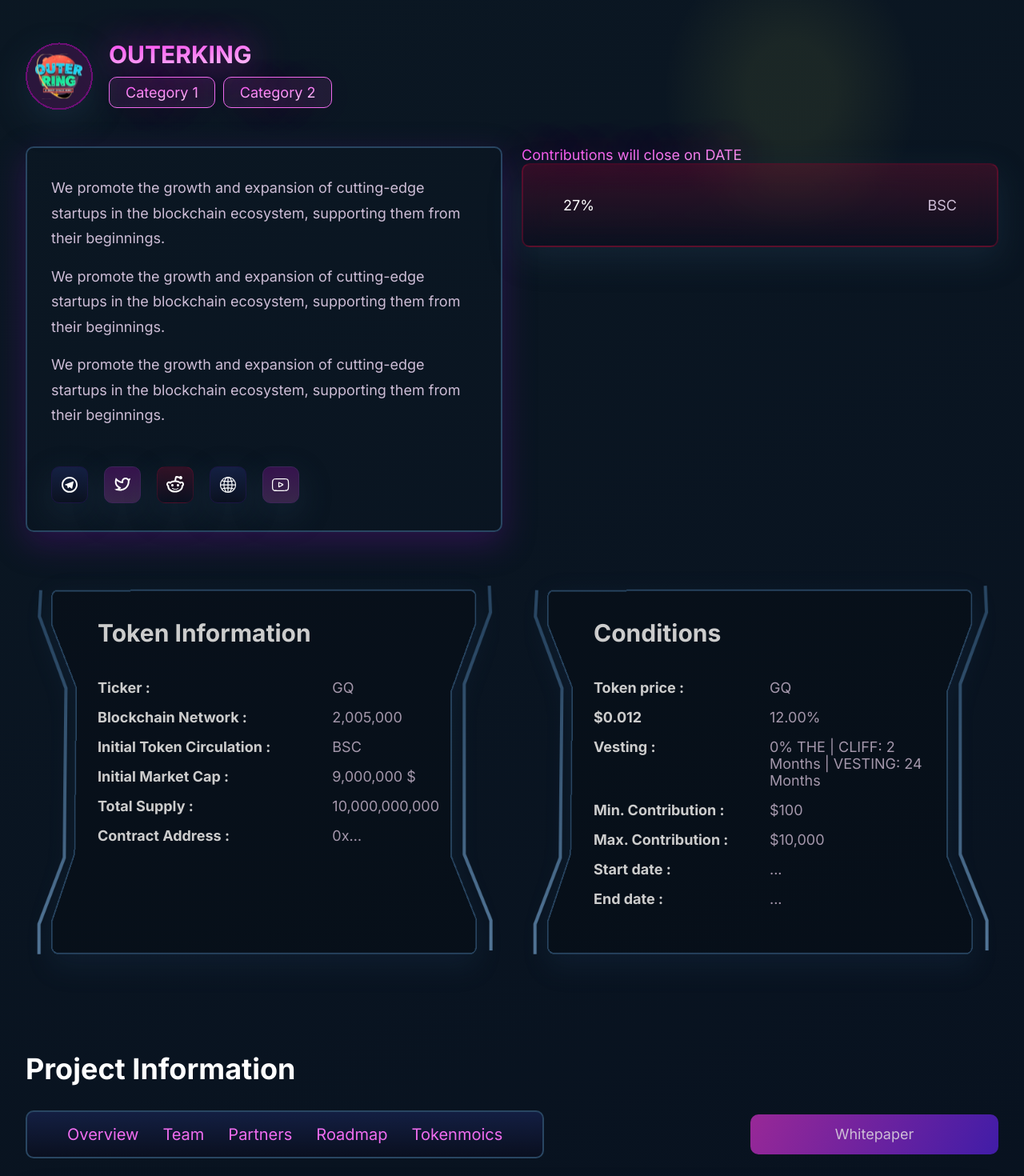
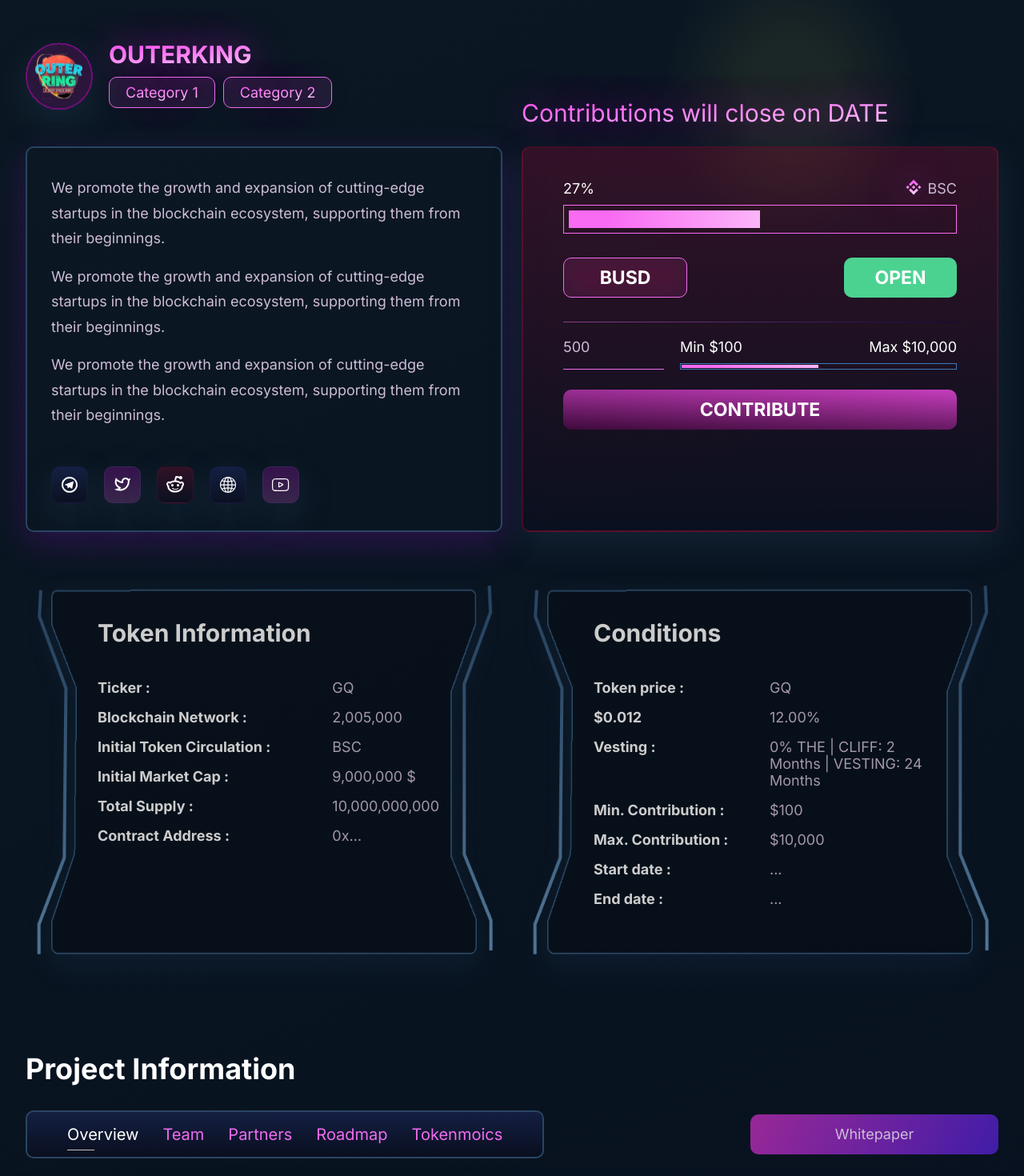
Before and after one commit to tayyabferozi/presale-news, a React (Create React App) app: page /presale-item in a window 1280 px wide. Shown: the part 80-1550 px from the top of the page at 80% size. Built offline with nearby package versions, Linux system fonts and the light colour scheme.

Commit message:
complete

```diff
--- a/src/pages/Presale/TokenDetails/index.jsx
+++ b/src/pages/Presale/TokenDetails/index.jsx
@@ -61,16 +61,47 @@
               </div>
             </div>
           </div>
-          <div className="col-lg-6">
-            <div className="text-glowy-pink text-gradient-pink">
+          <div className="col-lg-6 p-relative">
+            <h3 className="fw-400 contribution-text text-glowy-pink text-gradient-pink">
               Contributions will close on DATE
-            </div>
+            </h3>
 
             <div className="box box-2">
               <div className="d-flex justify-content-between">
                 <div className="text-white">27%</div>
-                <div className="d-flex align-items-center gap-2">BSC</div>
+                <div className="d-flex align-items-center gap-2">
+                  <div className="logo-container">
+                    <img src="/assets/vectors/logo-bsc-2.svg" alt="bsc" />
+                  </div>
+                  BSC
+                </div>
               </div>
+
+              <div className="progress-wrap mt-10">
+                <div className="progress" style={{ width: "50%" }}></div>
+              </div>
+
+              <div className="btns mt-30">
+                <button className="btn">BUSD</button>
+                <button className="btn">OPEN</button>
+              </div>
+
+              <div className="hr mt-30"></div>
+
+              <div className="ranger">
+                <div className="ranger-left">500</div>
+                <div className="ranger-right">
+                  <div className="d-flex justify-content-between">
+                    <div className="text-white">Min $100</div>
+                    <div className="text-white">Max $10,000</div>
+                  </div>
+                  <div className="progress-wrap mt-10">
+                    <div className="progress" style={{ width: "50%" }}></div>
+                  </div>
+                </div>
+              </div>
+
+              <div className="btn btn-contribute">CONTRIBUTE</div>
             </div>
           </div>
           <div className="col-xl-6">
@@ -83,35 +114,35 @@
               <h3>Token Information</h3>
 
               <div className="row gy-3 mt-4">
-                <div className="col-lg-8">
+                <div className="col-md-8">
                   <strong>Ticker :</strong>
                 </div>
-                <div className="col-lg-4">GQ</div>
+                <div className="col-md-4">GQ</div>
 
-                <div className="col-lg-8">
+                <div className="col-md-8">
                   <strong>Blockchain Network :</strong>
                 </div>
-                <div className="col-lg-4">2,005,000</div>
+                <div className="col-md-4">2,005,000</div>
 
-                <div className="col-lg-8">
+                <div className="col-md-8">
                   <strong>Initial Token Circulation : </strong>
                 </div>
-                <div className="col-lg-4">BSC</div>
+                <div className="col-md-4">BSC</div>
 
-                <div className="col-lg-8">
+                <div className="col-md-8">
                   <strong>Initial Market Cap :</strong>
                 </div>
-                <div className="col-lg-4">9,000,000 $</div>
+                <div className="col-md-4">9,000,000 $</div>
 
-                <div className="col-lg-8">
+                <div className="col-md-8">
                   <strong>Total Supply :</strong>
                 </div>
-                <div className="col-lg-4">10,000,000,000</div>
+                <div className="col-md-4">10,000,000,000</div>
 
-                <div className="col-lg-8">
+                <div className="col-md-8">
                   <strong>Contract Address :</strong>
                 </div>
-                <div className="col-lg-4">0х…</div>
+                <div className="col-md-4">0х…</div>
               </div>
             </div>
           </div>
@@ -125,42 +156,42 @@
               <h3>Conditions</h3>
 
               <div className="row gy-3 mt-4">
-                <div className="col-lg-6">
+                <div className="col-md-6">
                   <strong>Token price :</strong>
                 </div>
-                <div className="col-lg-6">GQ</div>
+                <div className="col-md-6">GQ</div>
 
-                <div className="col-lg-6">
+                <div className="col-md-6">
                   <strong>$0.012</strong>
                 </div>
-                <div className="col-lg-6">12.00%</div>
+                <div className="col-md-6">12.00%</div>
 
-                <div className="col-lg-6">
+                <div className="col-md-6">
                   <strong>Vesting :</strong>
                 </div>
-                <div className="col-lg-6">
+                <div className="col-md-6">
                   0% THE | CLIFF: 2 Months | VESTING: 24 Months
                 </div>
 
-                <div className="col-lg-6">
+                <div className="col-md-6">
                   <strong>Min. Contribution :</strong>
                 </div>
-                <div className="col-lg-6">$100</div>
+                <div className="col-md-6">$100</div>
 
-                <div className="col-lg-6">
+                <div className="col-md-6">
                   <strong>Max. Contribution :</strong>
                 </div>
-                <div className="col-lg-6">$10,000</div>
+                <div className="col-md-6">$10,000</div>
 
-                <div className="col-lg-6">
+                <div className="col-md-6">
                   <strong>Start date :</strong>
                 </div>
-                <div className="col-lg-6">...</div>
+                <div className="col-md-6">...</div>
 
-                <div className="col-lg-6">
+                <div className="col-md-6">
                   <strong>End date :</strong>
                 </div>
-                <div className="col-lg-6">...</div>
+                <div className="col-md-6">...</div>
               </div>
             </div>
           </div>
@@ -171,7 +202,7 @@
 
           <div className="info-head">
             <div className="tabs">
-              <div className="tab">Overview</div>
+              <div className="tab active">Overview</div>
               <div className="tab">Team</div>
               <div className="tab">Partners</div>
               <div className="tab">Roadmap</div>
@@ -191,11 +222,11 @@
 
             <h3 className="mt-50">Gamium is building:</h3>
 
-            <div className="d-flex gap-1 mt-10">
-              <strong className="text-white flex-shrink-0 mt-1">
+            <div className="d-sm-flex gap-1 mt-10">
+              <strong className="text-white flex-shrink-0 mt-1 d-inline-block">
                 The Avatar :{" "}
               </strong>
-              <p>
+              <p className="d-inline-block">
                 A digital identity that can be used across all web 3 and
                 metaverse applications, allowing unique interoperability and
                 usabillity.
--- a/src/styles/_utilities.scss
+++ b/src/styles/_utilities.scss
@@ -430,3 +430,7 @@
     transform: scale3d(1, 1, 1);
   }
 }
+
+.p-relative {
+  position: relative;
+}
--- a/src/styles/styles.scss
+++ b/src/styles/styles.scss
@@ -889,9 +889,20 @@
   }
 
   .details-body {
+    .contribution-text {
+      position: absolute;
+      top: -60px;
+
+      @media screen and (max-width: 991px) {
+        position: static;
+        margin-bottom: 30px;
+      }
+    }
+
     .box {
       padding: 34px 30px;
       border-radius: 10px;
+      height: 100%;
 
       &.box-1 {
         box-shadow: 0px 14px 40px 0px #6414935e;
@@ -908,6 +919,111 @@
         box-shadow: 0px 14px 40px rgba(41, 70, 98, 0.31);
         backdrop-filter: blur(16px);
         padding: 40px 50px;
+
+        @media screen and (max-width: 575px) {
+          padding: 20px;
+        }
+
+        .logo-container {
+          position: relative;
+          width: 20px;
+          height: 20px;
+
+          img {
+            position: absolute;
+            left: 50%;
+            top: 50%;
+            transform: translate(-50%, -50%);
+          }
+        }
+
+        .btn {
+          font-weight: bold;
+          font-size: 23px;
+          color: #fff;
+        }
+
+        .btns {
+          display: flex;
+          justify-content: space-between;
+
+          @media screen and (max-width: 575px) {
+            flex-direction: column;
+            gap: 10px;
+
+            & > * {
+              width: 100% !important;
+            }
+          }
+
+          .btn {
+            &:nth-child(1) {
+              width: 155px;
+              height: 50px;
+              background: rgba(239, 105, 239, 0.09);
+              backdrop-filter: blur(16px);
+              border: 1px solid $color1;
+            }
+
+            &:nth-child(2) {
+              background-color: #4bd291;
+              width: 141px;
+              height: 50px;
+              border-radius: 10px;
+            }
+          }
+        }
+
+        .hr {
+          background: linear-gradient(115.48deg, #f06cef 0.3%, #080056 100%);
+          opacity: 0.5;
+          width: 100%;
+          height: 1px;
+        }
+
+        .ranger {
+          display: flex;
+          gap: 20px;
+          margin-top: 20px;
+
+          @media screen and (max-width: 575px) {
+            flex-direction: column;
+            gap: 20px;
+
+            & > * {
+              width: 100% !important;
+            }
+          }
+
+          .ranger-left {
+            width: 126px;
+            display: flex;
+            align-items: flex-start;
+            border-bottom: 1px solid #f06cef;
+            padding-bottom: 10px;
+          }
+
+          .ranger-right {
+            flex-grow: 1;
+
+            .progress-wrap {
+              height: 8px;
+              padding: 1px;
+              border: 1px solid #4179ba;
+            }
+          }
+        }
+
+        .btn-contribute {
+          margin-top: 25px;
+          width: 100%;
+          height: 50px;
+          background: linear-gradient(
+            182.57deg,
+            #d644cc -12.17%,
+            #400b3d 98.17%
+          );
+        }
       }
 
       &.box-3,
@@ -922,6 +1038,17 @@
 
         @media screen and (max-width: 1199px) {
           padding: 80px 170px;
+        }
+
+        @media screen and (max-width: 991px) {
+          padding-left: 120px;
+          padding-right: 120px;
+        }
+
+        @media screen and (max-width: 575px) {
+          padding-left: 50px;
+          padding-right: 50px;
+          text-align: center;
         }
 
         .bg {
@@ -939,6 +1066,12 @@
 
         @media screen and (max-width: 1300px) {
           font-size: 18px;
+        }
+      }
+
+      &.box-3 {
+        @media screen and (max-width: 991px) {
+          margin-top: 2.5rem;
         }
       }
 
@@ -962,8 +1095,17 @@
         justify-content: space-between;
         align-items: center;
 
+        @media screen and (max-width: 767px) {
+          flex-direction: column;
+          gap: 20px;
+        }
+
         .btn {
           width: 310px;
+
+          @media screen and (max-width: 991px) {
+            font-size: 16px;
+          }
         }
 
         .tabs {
@@ -979,11 +1121,59 @@
           align-items: center;
           gap: 30px;
           height: 60px;
+          margin-right: 40px;
+
+          @media screen and (max-width: 991px) {
+            padding: 0 20px;
+          }
+
+          @media screen and (max-width: 767px) {
+            margin-right: 0;
+          }
+
+          @media screen and (max-width: 575px) {
+            flex-wrap: wrap;
+            height: unset;
+            gap: 0;
+            width: 100%;
+            justify-content: center;
+
+            & > * {
+              width: 50%;
+              margin: 0.5rem 0;
+              text-align: center;
+            }
+          }
 
           .tab {
             font-size: 20px;
             color: $color1;
             font-weight: 400;
+            cursor: pointer;
+            position: relative;
+
+            &::after {
+              content: "";
+              position: absolute;
+              bottom: -0.5rem;
+              height: 1px;
+              width: 34px;
+              background-color: #c4c4c4;
+              left: 0;
+              opacity: 0;
+            }
+
+            @media screen and (max-width: 991px) {
+              font-size: 16px;
+            }
+
+            &.active {
+              color: #fff;
+
+              &::after {
+                opacity: 1;
+              }
+            }
           }
         }
       }
@@ -1002,6 +1192,10 @@
         border-radius: 10px;
         margin-top: 40px;
 
+        @media screen and (max-width: 767px) {
+          padding: 40px 30px;
+        }
+
         h3 {
           background: linear-gradient(
             to bottom,
```
